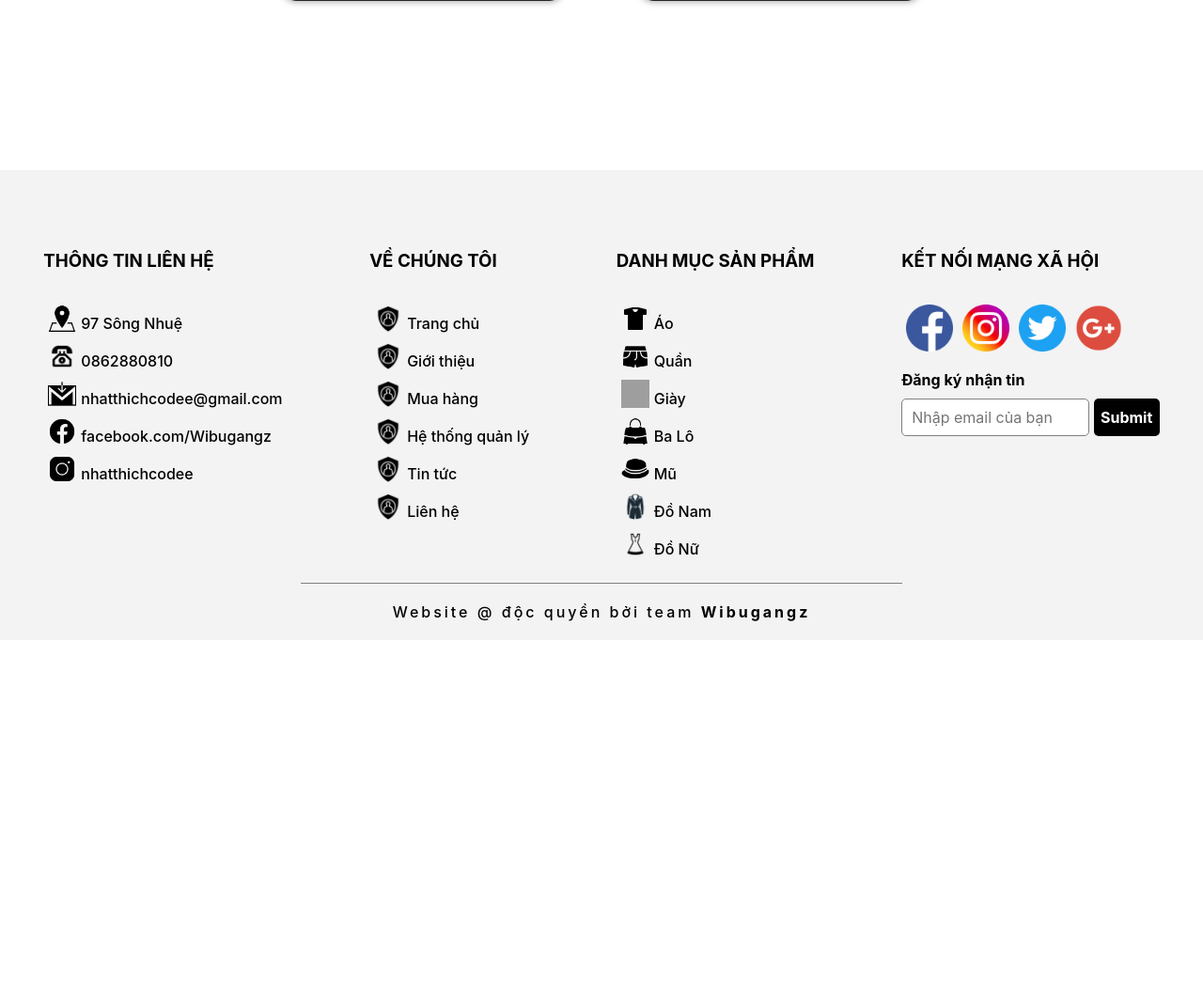
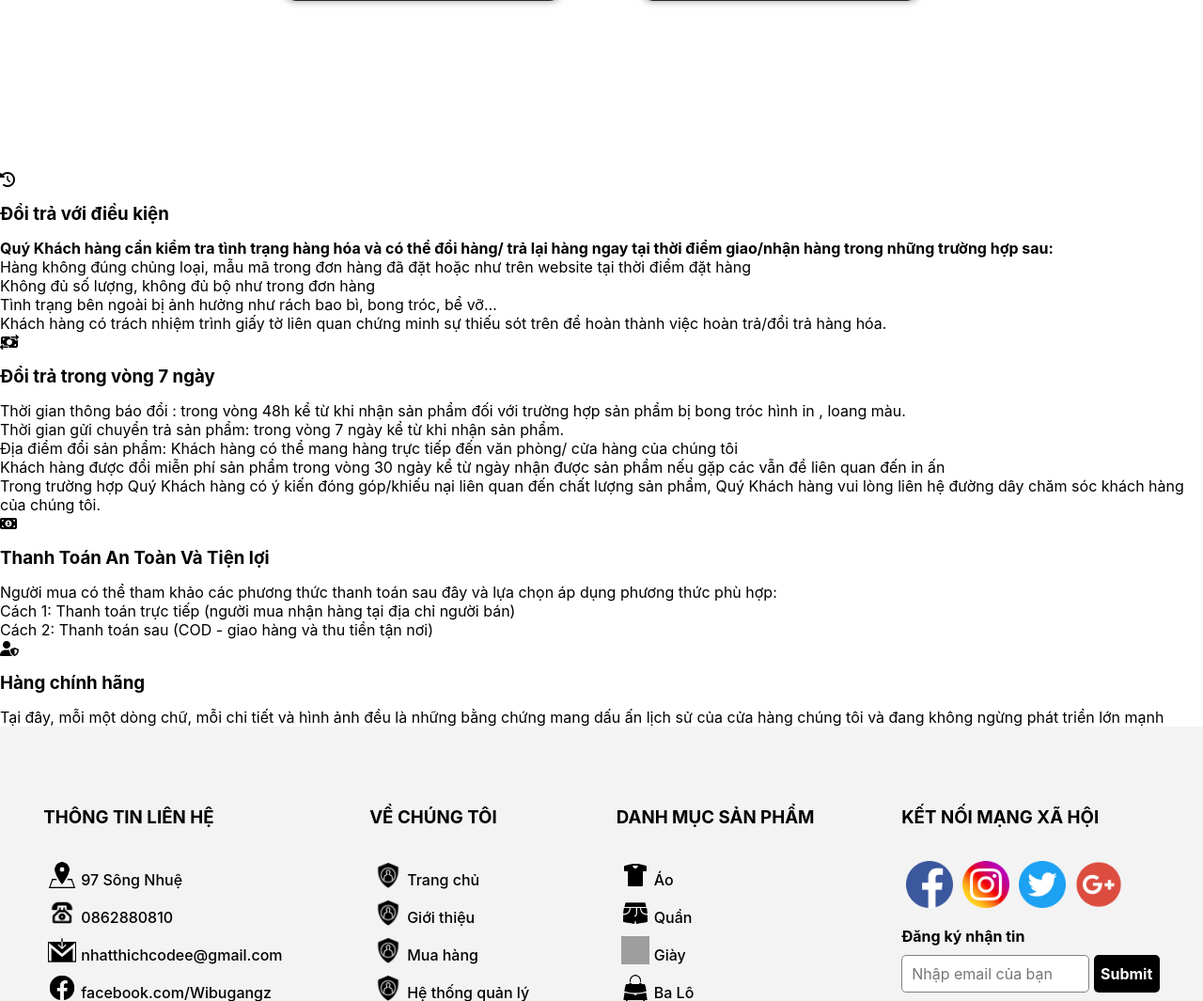
Before and after one commit to VuHuuQuocBao/Distributed-Software, a PHP site: page /LienHe.php in a window 1280 px wide. Shown: the part 2283-3348 px from the top of the page at 94% size. Before the commit the page ends 2944 px from the top, so only its background shows below. Run offline with PHP 8.4, Linux system fonts and the light colour scheme; data comes from the database, SQL or seed files in the repository; data that the repository does not hold is empty; some libraries are stand-ins or nearby versions; grey boxes are pictures that could not be loaded.

Commit message:
fix bug  lien he and add them tinh nang

```diff
--- a/WebShop/LienHe.php
+++ b/WebShop/LienHe.php
@@ -240,6 +240,52 @@ if (isset($_POST['sendEmail'])) {
         </div>
     </div>
 
+    <section class="section-content flex-wr d-f">
+        <div class="row d-f">
+            <div class="col d-f">
+                <i class="fa-solid fa-clock-rotate-left  icon-introduct"></i>
+                <div class="info">
+                    <h3>Đổi trả với điều kiện</h3>
+                    <p><b>Quý Khách hàng cần kiểm tra tình trạng hàng hóa và có thể đổi hàng/ trả lại hàng ngay tại thời điểm giao/nhận hàng trong những trường hợp sau:</b><br>
+                        Hàng không đúng chủng loại, mẫu mã trong đơn hàng đã đặt hoặc như trên website tại thời điểm đặt hàng<br>
+                        Không đủ số lượng, không đủ bộ như trong đơn hàng<br>
+                        Tình trạng bên ngoài bị ảnh hưởng như rách bao bì, bong tróc, bể vỡ…<br>
+                        Khách hàng có trách nhiệm trình giấy tờ liên quan chứng minh sự thiếu sót trên để hoàn thành việc hoàn trả/đổi trả hàng hóa.<br></p>
+                </div>
+            </div>
+            <div class="col d-f">
+                <i class="fa-solid fa-money-bill-transfer  icon-introduct"></i>
+                <div class="info">
+                    <h3>Đổi trả trong vòng 7 ngày</h3>
+                    <p>Thời gian thông báo đổi : trong vòng 48h kể từ khi nhận sản phẩm đối với trường hợp sản phẩm bị bong tróc hình in , loang màu.<br>
+                        Thời gian gửi chuyển trả sản phẩm: trong vòng 7 ngày kể từ khi nhận sản phẩm.<br>
+                        Địa điểm đổi sản phẩm: Khách hàng có thể mang hàng trực tiếp đến văn phòng/ cửa hàng của chúng tôi<br>
+                        Khách hàng được đổi miễn phí sản phẩm trong vòng 30 ngày kể từ ngày nhận được sản phẩm nếu gặp các vẫn đề liên quan đến in ấn<br>
+                        Trong trường hợp Quý Khách hàng có ý kiến đóng góp/khiếu nại liên quan đến chất lượng sản phẩm,
+                        Quý Khách hàng vui lòng liên hệ đường dây chăm sóc khách hàng của chúng tôi.<br></p>
+                </div>
+            </div>
+        </div>
+        <div class="row d-f">
+            <div class="col d-f">
+                <i class="fa-solid fa-money-bill-1 icon-introduct"></i>
+                <div class="info">
+                    <h3>Thanh Toán An Toàn Và Tiện lợi</h3>
+                    <p>Người mua có thể tham khảo các phương thức thanh toán sau đây và lựa chọn áp dụng phương thức phù hợp:<br>
+                        Cách 1: Thanh toán trực tiếp (người mua nhận hàng tại địa chỉ người bán)<br>
+                        Cách 2: Thanh toán sau (COD - giao hàng và thu tiền tận nơi)<br></p>
+                </div>
+            </div>
+            <div class="col d-f">
+                <i class="fa-solid fa-user-shield icon-introduct"></i>
+                <div class="info">
+                    <h3>Hàng chính hãng</h3>
+                    <p>Tại đây, mỗi một dòng chữ, mỗi chi tiết và hình ảnh đều là những bằng chứng mang dấu ấn lịch sử của cửa hàng chúng tôi và đang không ngừng phát triển lớn mạnh<br>
+                </div>
+            </div>
+        </div>
+    </section>
+
     <script>
         ScrollReveal(
         {
```
Also changed, not shown: WebShop/GioiThieu.php (+13 -0 lines).
